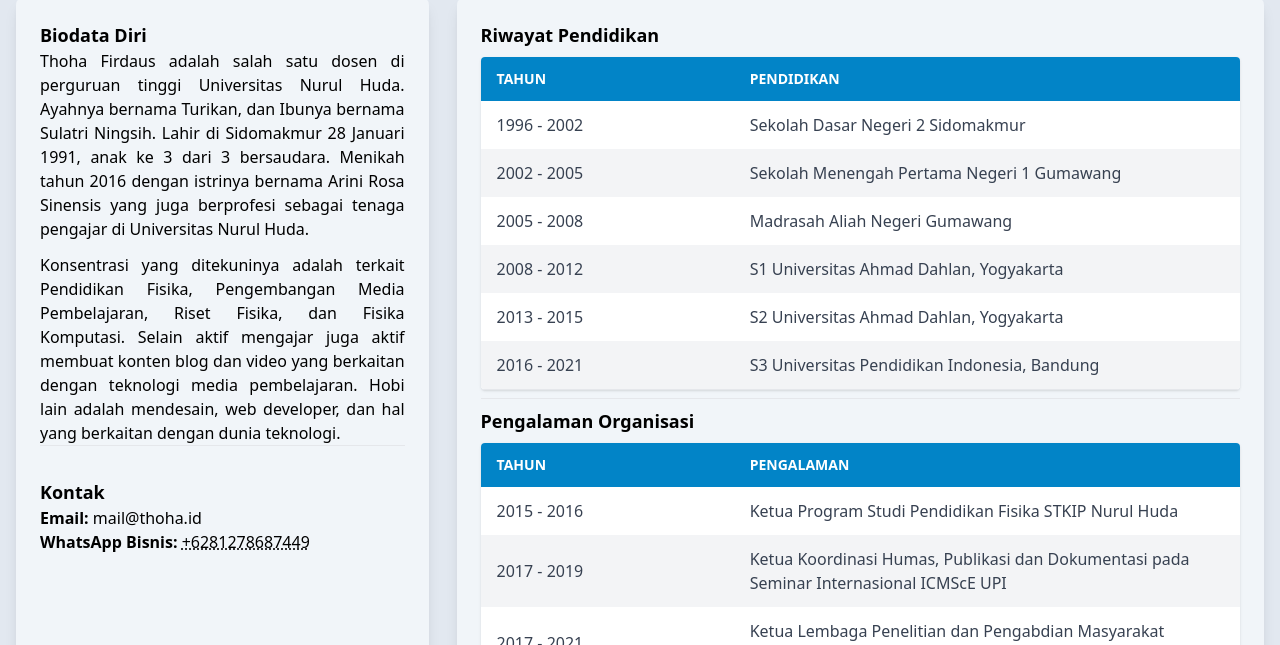
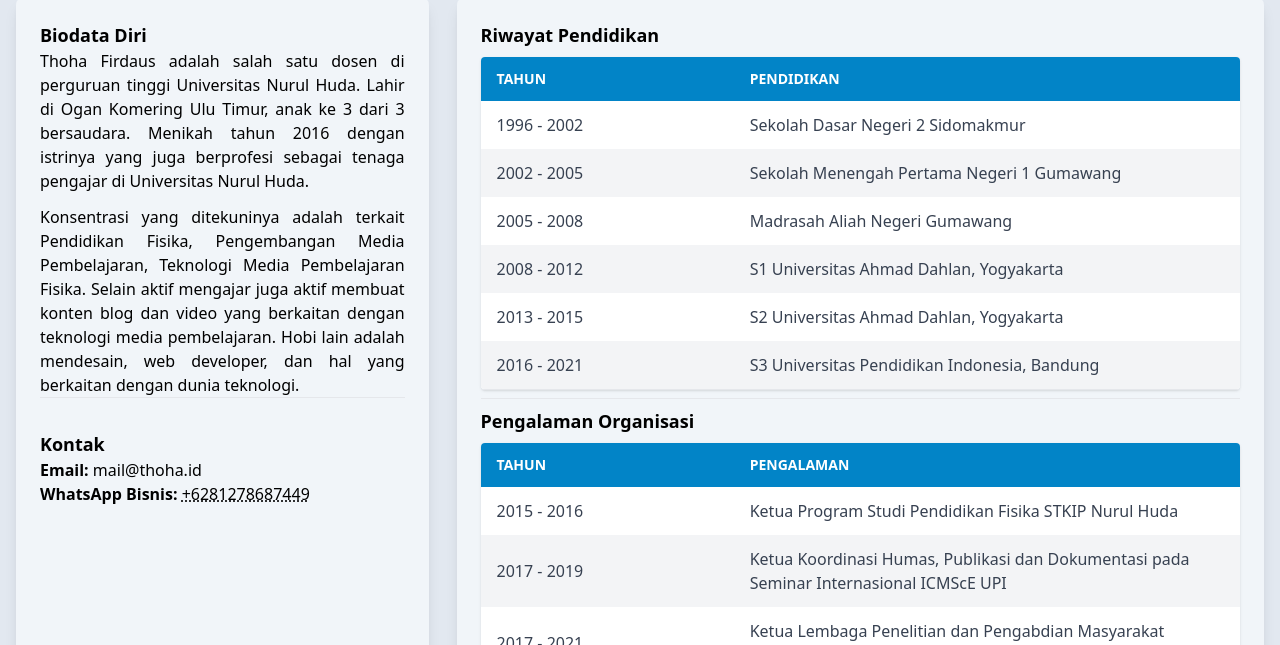
Before and after one commit to thohafirdaus/profilev2, a website: page index.html in a window 1280 px wide. Shown: the part 755-1400 px from the top of the page. Drawn offline with Linux system fonts and the light colour scheme; a web font is replaced by a local one.

Commit message:
Update index.html

```diff
--- a/index.html
+++ b/index.html
@@ -232,16 +232,13 @@
             <h1 class="text-lg font-semibold">Biodata Diri</h1>
             <p class="text-justify mb-3">
               Thoha Firdaus adalah salah satu dosen di perguruan tinggi
-              Universitas Nurul Huda. Ayahnya bernama Turikan, dan Ibunya
-              bernama Sulatri Ningsih. Lahir di Sidomakmur 28 Januari 1991, anak
-              ke 3 dari 3 bersaudara. Menikah tahun 2016 dengan istrinya bernama
-              Arini Rosa Sinensis yang juga berprofesi sebagai tenaga pengajar
+              Universitas Nurul Huda. Lahir di Ogan Komering Ulu Timur, anak
+              ke 3 dari 3 bersaudara. Menikah tahun 2016 dengan istrinya yang juga berprofesi sebagai tenaga pengajar
               di Universitas Nurul Huda.
             </p>
             <p class="text-justify">
               Konsentrasi yang ditekuninya adalah terkait Pendidikan Fisika,
-              Pengembangan Media Pembelajaran, Riset Fisika, dan Fisika
-              Komputasi. Selain aktif mengajar juga aktif membuat konten blog
+              Pengembangan Media Pembelajaran, Teknologi Media Pembelajaran Fisika. Selain aktif mengajar juga aktif membuat konten blog
               dan video yang berkaitan dengan teknologi media pembelajaran. Hobi
               lain adalah mendesain, web developer, dan hal yang berkaitan dengan dunia teknologi.
             </p>
```
